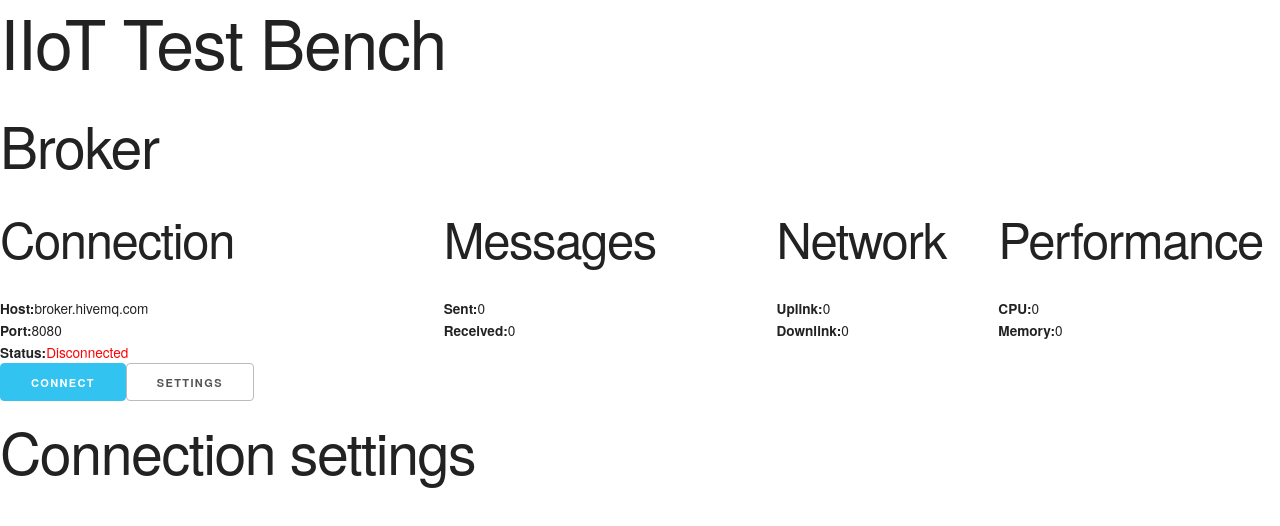
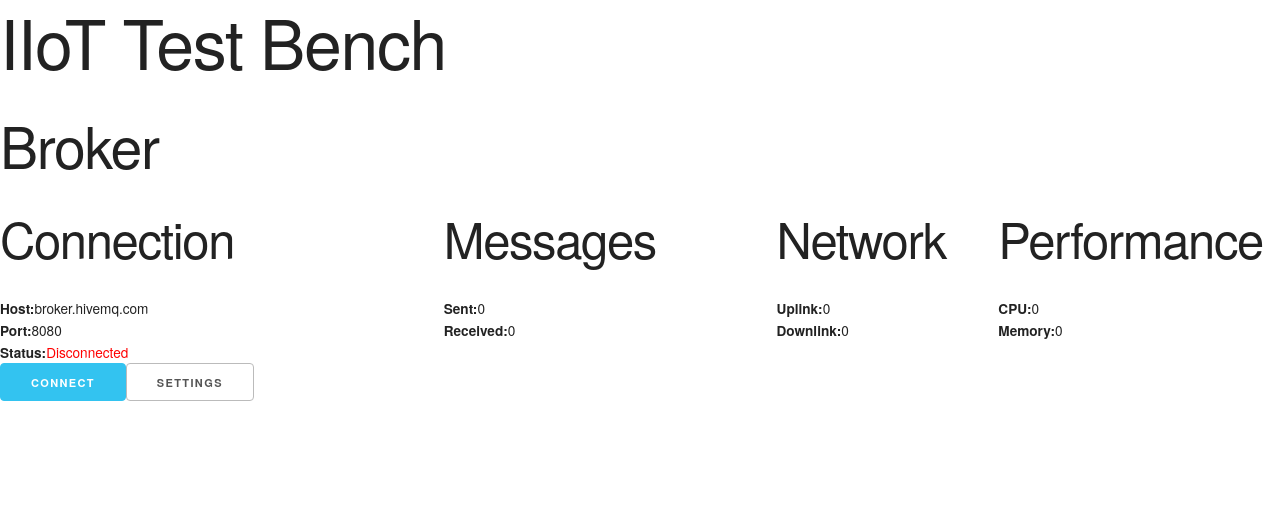
Before and after one commit to Isaac-Ampomah-12/iiot-test-bench, a React (Create React App) app in the folder frontend/: page / in a window 1280 px wide. Shown: the top 526 px of the page. Built offline with nearby package versions, Linux system fonts and the light colour scheme.

Commit message:
Comment out ConnectiongSettings page

```diff
--- a/frontend/src/App.js
+++ b/frontend/src/App.js
@@ -3,13 +3,13 @@ import "./css/skeleton.css";
 import "./css/App.css";
 
 import Dashboard from "./pages/Dashboard/Dashboard";
-import ConnectionSettings from "./pages/ConnectionSettings/ConnectionSettings";
+// import ConnectionSettings from "./pages/ConnectionSettings/ConnectionSettings";
 
 function App() {
   return (
     <main className="u-max-full-width">
       <Dashboard />
-      <ConnectionSettings />
+      {/* <ConnectionSettings /> */}
     </main>
   );
 }
```
